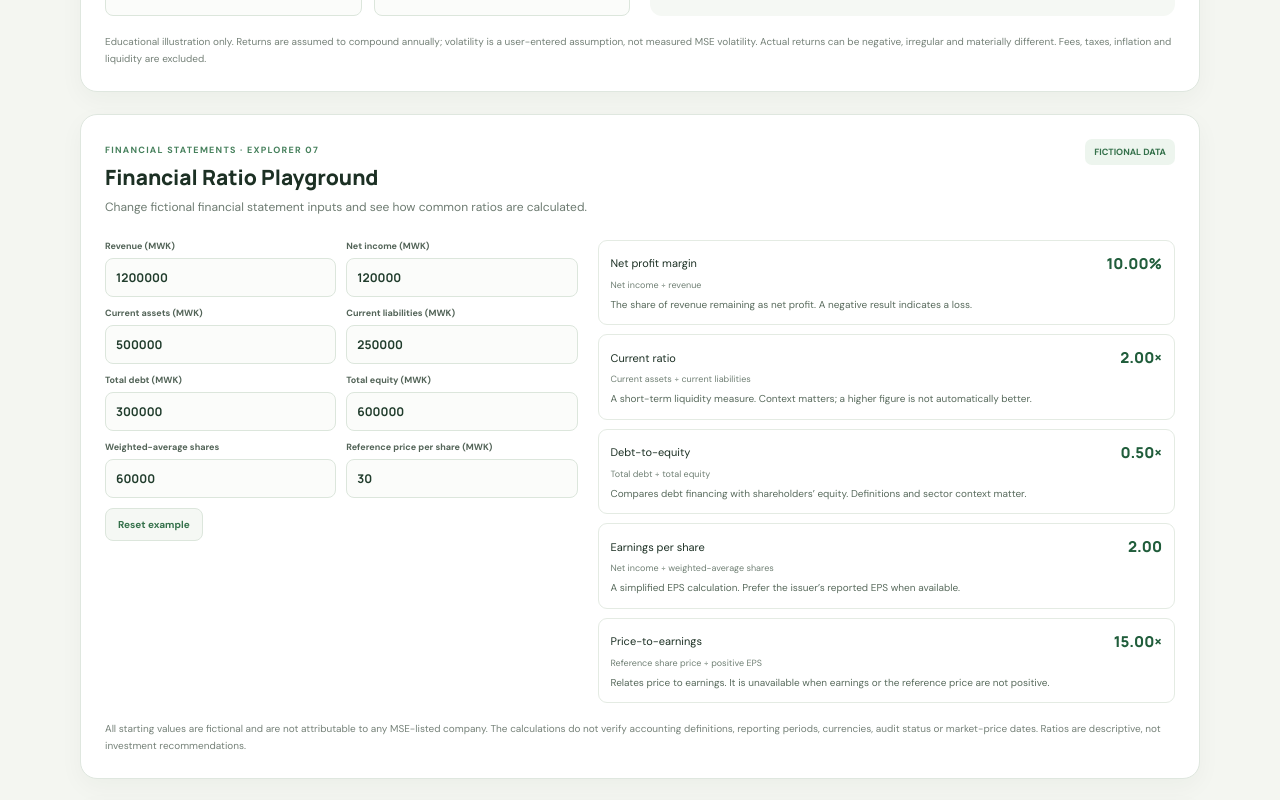
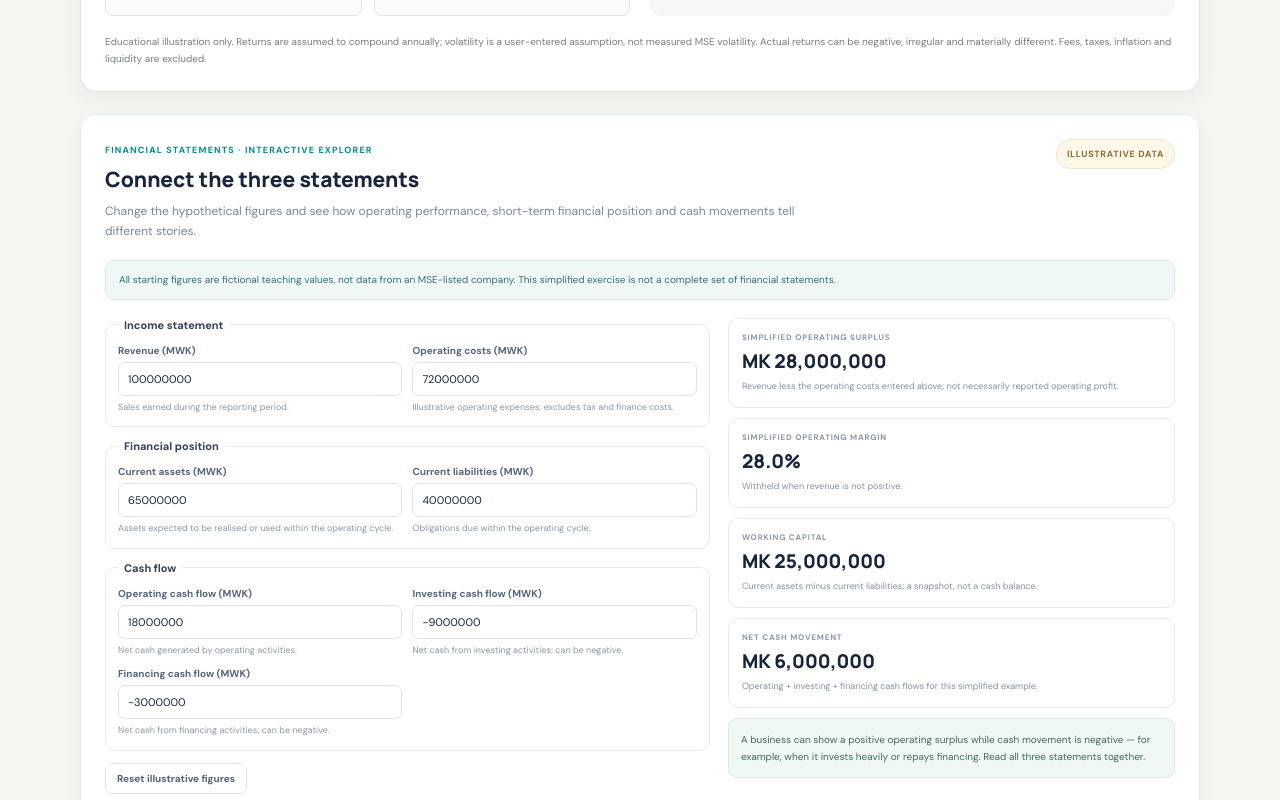
Before and after one commit to ZealotObryan/mse-data-intelligence, a Next.js app: page /academy/practice in a window 1280 px wide. Shown: the part 3660-4460 px from the top of the page. Built offline with nearby package versions, Linux system fonts and the light colour scheme.

Commit message:
Add interactive financial statement explorer to Investor Academy (#13)
* Add interactive financial statement explorer

* Style financial statement explorer

* Add statement explorer to Academy practice lab

```diff
--- a/src/app/academy/practice/page.tsx
+++ b/src/app/academy/practice/page.tsx
@@ -6,6 +6,7 @@ import MarketFlowExplorer from "@/components/academy/MarketFlowExplorer";
 import PortfolioBuilder from "@/components/academy/PortfolioBuilder";
 import RiskReturnExplorer from "@/components/academy/RiskReturnExplorer";
 import FinancialRatioPlayground from "@/components/academy/FinancialRatioPlayground";
+import FinancialStatementExplorer from "@/components/academy/FinancialStatementExplorer";
 import InvestorAssessment from "@/components/academy/InvestorAssessment";
 import styles from "./page.module.css";
 
@@ -45,6 +46,7 @@ export default function AcademyPracticePage() {
           <RiskReturnExplorer />
         </section>
         <section id="financial-analysis" aria-label="Financial analysis tools" className={styles.toolGroup}>
+          <FinancialStatementExplorer />
           <FinancialRatioPlayground />
         </section>
         <section id="knowledge-check" aria-label="Investor knowledge assessment" className={styles.toolGroup}>
--- /dev/null
+++ b/src/components/academy/FinancialStatementExplorer.module.css
@@ -0,0 +1,6 @@
+.card{background:#fff;border:1px solid #e5ebf1;border-radius:15px;padding:24px;box-shadow:0 4px 18px #1a2c4b08;color:#17243b}
+.header{display:flex;justify-content:space-between;align-items:flex-start;gap:18px}.eyebrow{font-size:9px;letter-spacing:.13em;font-weight:800;color:#008f83}.header h2{font:800 21px Manrope,sans-serif;margin:8px 0}.header p{font-size:12px;line-height:1.7;color:#78869b;max-width:700px;margin:0}.demo{font-size:9px;font-weight:800;letter-spacing:.08em;color:#8b6b30;background:#fff8e9;border:1px solid #f0e4c8;padding:8px 10px;border-radius:99px;white-space:nowrap}
+.disclosure{background:#f0f8f7;border:1px solid #d6eeeb;color:#39706c;padding:11px 13px;border-radius:9px;font-size:10px;line-height:1.6;margin:18px 0}
+.layout{display:grid;grid-template-columns:minmax(0,1.15fr) minmax(260px,.85fr);gap:18px}.inputs{display:grid;gap:12px}.group{border:1px solid #e5ebf1;border-radius:10px;padding:12px;display:grid;grid-template-columns:repeat(2,minmax(0,1fr));gap:10px}.group legend{font-size:11px;font-weight:800;padding:0 6px;color:#344158}.field{display:grid;gap:5px;font-size:10px;font-weight:700;color:#56657a}.field input{width:100%;min-width:0;border:1px solid #dce4ed;border-radius:7px;padding:9px;color:#17243b;background:#fff;font:11px 'DM Sans',sans-serif}.field small{font-size:9px;line-height:1.5;color:#8a97a8;font-weight:400}.reset{justify-self:start;border:1px solid #dce4ed;border-radius:7px;padding:8px 11px;background:#fff;color:#526176;font-size:10px;font-weight:700}
+.results{display:grid;align-content:start;gap:10px}.result{border:1px solid #e5ebf1;border-radius:10px;padding:13px;display:grid;gap:6px}.result small{font-size:8px;letter-spacing:.1em;font-weight:800;color:#8a97a8}.result strong{font:800 19px Manrope;color:#17243b;overflow-wrap:anywhere}.result span{font-size:9px;line-height:1.55;color:#8491a4}.insight{background:#f0f8f4;border:1px solid #d9eee3;border-radius:9px;padding:12px;font-size:10px;line-height:1.7;color:#426b58}.warning{background:#fff6e9;border:1px solid #f0dfbd;border-radius:9px;padding:14px;font-size:11px;line-height:1.6;color:#8a642a}
+@media(max-width:760px){.card{padding:17px}.header{display:grid}.layout{grid-template-columns:1fr}.group{grid-template-columns:1fr}}
--- /dev/null
+++ b/src/components/academy/FinancialStatementExplorer.tsx
@@ -0,0 +1,126 @@
+"use client";
+
+import { useMemo, useState } from "react";
+import styles from "./FinancialStatementExplorer.module.css";
+
+type Values = {
+  revenue: string;
+  operatingCosts: string;
+  currentAssets: string;
+  currentLiabilities: string;
+  operatingCashFlow: string;
+  investingCashFlow: string;
+  financingCashFlow: string;
+};
+
+const initial: Values = {
+  revenue: "100000000",
+  operatingCosts: "72000000",
+  currentAssets: "65000000",
+  currentLiabilities: "40000000",
+  operatingCashFlow: "18000000",
+  investingCashFlow: "-9000000",
+  financingCashFlow: "-3000000",
+};
+
+const fields: { key: keyof Values; label: string; group: string; help: string }[] = [
+  { key: "revenue", label: "Revenue (MWK)", group: "Income statement", help: "Sales earned during the reporting period." },
+  { key: "operatingCosts", label: "Operating costs (MWK)", group: "Income statement", help: "Illustrative operating expenses; excludes tax and finance costs." },
+  { key: "currentAssets", label: "Current assets (MWK)", group: "Financial position", help: "Assets expected to be realised or used within the operating cycle." },
+  { key: "currentLiabilities", label: "Current liabilities (MWK)", group: "Financial position", help: "Obligations due within the operating cycle." },
+  { key: "operatingCashFlow", label: "Operating cash flow (MWK)", group: "Cash flow", help: "Net cash generated by operating activities." },
+  { key: "investingCashFlow", label: "Investing cash flow (MWK)", group: "Cash flow", help: "Net cash from investing activities; can be negative." },
+  { key: "financingCashFlow", label: "Financing cash flow (MWK)", group: "Cash flow", help: "Net cash from financing activities; can be negative." },
+];
+
+const money = (value: number) =>
+  new Intl.NumberFormat("en-MW", { style: "currency", currency: "MWK", maximumFractionDigits: 0 }).format(value);
+
+export default function FinancialStatementExplorer() {
+  const [values, setValues] = useState<Values>(initial);
+  const parsed = useMemo(() => Object.fromEntries(
+    Object.entries(values).map(([key, value]) => [key, value.trim() === "" ? null : Number(value)])
+  ) as Record<keyof Values, number | null>, [values]);
+
+  const valid = Object.values(parsed).every((value) => value !== null && Number.isFinite(value) && Math.abs(value) <= 1e15);
+  const metrics = useMemo(() => {
+    if (!valid) return null;
+    const revenue = parsed.revenue!;
+    const operatingCosts = parsed.operatingCosts!;
+    const assets = parsed.currentAssets!;
+    const liabilities = parsed.currentLiabilities!;
+    const profit = revenue - operatingCosts;
+    return {
+      illustrativeOperatingSurplus: profit,
+      operatingMargin: revenue > 0 ? profit / revenue : null,
+      workingCapital: assets - liabilities,
+      cashMovement: parsed.operatingCashFlow! + parsed.investingCashFlow! + parsed.financingCashFlow!,
+    };
+  }, [parsed, valid]);
+
+  return (
+    <section className={styles.card} aria-labelledby="statement-explorer-title">
+      <div className={styles.header}>
+        <div>
+          <span className={styles.eyebrow}>FINANCIAL STATEMENTS · INTERACTIVE EXPLORER</span>
+          <h2 id="statement-explorer-title">Connect the three statements</h2>
+          <p>Change the hypothetical figures and see how operating performance, short-term financial position and cash movements tell different stories.</p>
+        </div>
+        <span className={styles.demo}>ILLUSTRATIVE DATA</span>
+      </div>
+      <div className={styles.disclosure}>All starting figures are fictional teaching values, not data from an MSE-listed company. This simplified exercise is not a complete set of financial statements.</div>
+      <div className={styles.layout}>
+        <div className={styles.inputs}>
+          {(["Income statement", "Financial position", "Cash flow"] as const).map((group) => (
+            <fieldset className={styles.group} key={group}>
+              <legend>{group}</legend>
+              {fields.filter((field) => field.group === group).map((field) => (
+                <label className={styles.field} key={field.key}>
+                  <span>{field.label}</span>
+                  <input
+                    type="number"
+                    inputMode="decimal"
+                    value={values[field.key]}
+                    onChange={(event) => setValues((current) => ({ ...current, [field.key]: event.target.value }))}
+                    aria-label={field.label}
+                  />
+                  <small>{field.help}</small>
+                </label>
+              ))}
+            </fieldset>
+          ))}
+          <button className={styles.reset} type="button" onClick={() => setValues(initial)}>Reset illustrative figures</button>
+        </div>
+        <div className={styles.results} aria-live="polite">
+          {!valid || !metrics ? (
+            <div className={styles.warning}>Enter finite values for every field. Blank or invalid inputs are not treated as zero.</div>
+          ) : (
+            <>
+              <div className={styles.result}>
+                <small>SIMPLIFIED OPERATING SURPLUS</small>
+                <strong>{money(metrics.illustrativeOperatingSurplus)}</strong>
+                <span>Revenue less the operating costs entered above; not necessarily reported operating profit.</span>
+              </div>
+              <div className={styles.result}>
+                <small>SIMPLIFIED OPERATING MARGIN</small>
+                <strong>{metrics.operatingMargin === null ? "Unavailable" : `${(metrics.operatingMargin * 100).toFixed(1)}%`}</strong>
+                <span>Withheld when revenue is not positive.</span>
+              </div>
+              <div className={styles.result}>
+                <small>WORKING CAPITAL</small>
+                <strong>{money(metrics.workingCapital)}</strong>
+                <span>Current assets minus current liabilities; a snapshot, not a cash balance.</span>
+              </div>
+              <div className={styles.result}>
+                <small>NET CASH MOVEMENT</small>
+                <strong>{money(metrics.cashMovement)}</strong>
+                <span>Operating + investing + financing cash flows for this simplified example.</span>
+              </div>
+              <div className={styles.insight}>A business can show a positive operating surplus while cash movement is negative — for example, when it invests heavily or repays financing. Read all three statements together.</div>
+            </>
+          )}
+        </div>
+      </div>
+    </section>
+  );
+}
```
